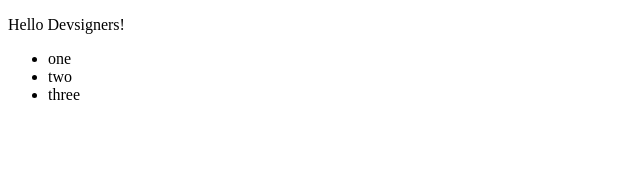
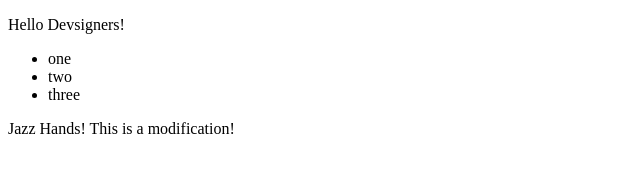
Before and after one commit to acl-devsign-winter-2018/template-project, a website built with webpack: page src/index.html in a window 1280 px wide. Shown: the whole page, without its empty margins (0-640 px from the left). Built offline with nearby package versions, Linux system fonts and the light colour scheme.

Commit message:
jazz hands

```diff
--- a/src/app.html
+++ b/src/app.html
@@ -4,3 +4,4 @@
   <li>two</li>
   <li>three</li>
 </ul>
+<p>Jazz Hands! This is a modification!</p>
```
